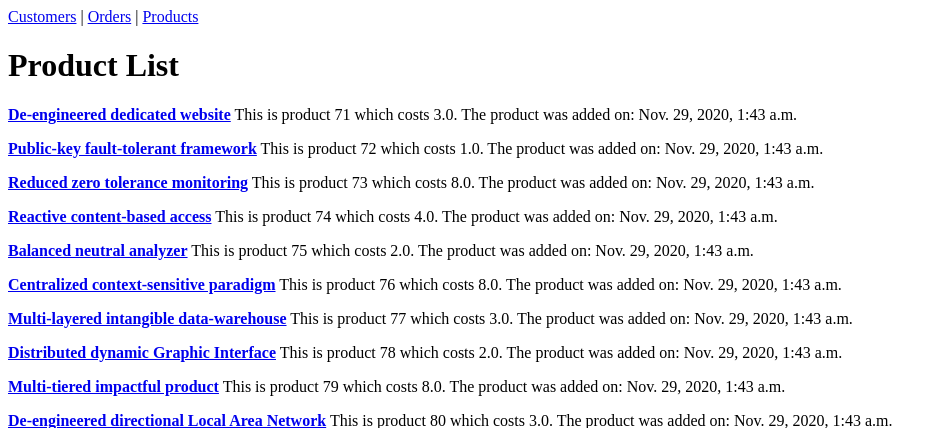
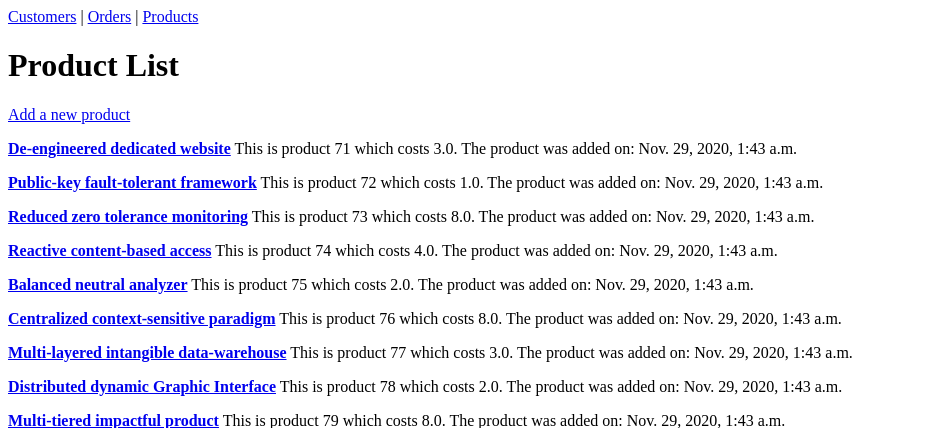
Before and after one commit to scharlau/shopping_exercise_django, a Django app: page /product_list in a window 1280 px wide. Shown: the top 428 px of the page, without its empty margins (0-943 px from the left). Run offline with Django 3.2, Linux system fonts and the light colour scheme; data comes from the database, SQL or seed files in the repository; both versions use the stored data as it was after the commit.

Commit message:
added forms

```diff
--- a/shop/templates/shop/product_detail.html
+++ b/shop/templates/shop/product_detail.html
@@ -2,9 +2,9 @@
 {% block content %}
     <h1>Acme Shopping: Product Details</h1>
 
-    <p>Product {{ product.id }}:
+    <p>Product {{ product.id }}: <a href="{% url 'product_edit' id=product.id %}">Edit</a>
       This is product {{ product.name }} which costs
       {{product.price}}. The product was added on: {{ product.created_date }}
    </p>
-
+   <p><a href="{% url 'product_delete' id=product.id %}">Delete the product</a></p>
     {% endblock %}
--- a/shop/templates/shop/product_list.html
+++ b/shop/templates/shop/product_list.html
@@ -1,7 +1,7 @@
   {% extends 'shop/base.html' %}
   {% block content %}
     <h1>Product List</h1>
-
+    <p><a href="{% url 'product_new' %}">Add a new product</a></p>
     {% for product in products %}
     <p><b> <a href="{% url 'product_detail' id=product.id %}">{{product.name }}</a></b>
       This is product {{ product.id }} which costs
--- a/shop/urls.py
+++ b/shop/urls.py
@@ -9,4 +9,7 @@ urlpatterns = [
         path('order/<int:id>/', views.order_detail, name= 'order_detail'),
         path('product_list', views.product_list, name='product_list'),
         path('product/<int:id>/', views.product_detail, name= 'product_detail'),
+        path('product_new/', views.product_new, name= 'product_new'),
+        path('product/<int:id>/edit/', views.product_edit, name= 'product_edit'),
+         path('product/<int:id>/delete/', views.product_delete, name= 'product_delete'),
         ]
--- a/shop/views.py
+++ b/shop/views.py
@@ -1,5 +1,7 @@
-from django.shortcuts import render, get_object_or_404
+from django.shortcuts import redirect, render, get_object_or_404
+from django.utils import timezone
 from .models import Customer, Order, Product
+from .forms import ProductForm
 
 # Create your views here.
 def customer_list(request):
@@ -25,3 +27,33 @@ def product_list(request):
 def product_detail(request, id):
     product = get_object_or_404(Product, id=id)
     return render(request, 'shop/product_detail.html', {'product' : product})
+
+def product_new(request):
+    if request.method=="POST":
+        form = ProductForm(request.POST)
+        if form.is_valid():
+            product = form.save(commit=False)
+            product.created_date = timezone.now()
+            product.save()
+            return redirect('product_detail', id=product.id)
+    else:
+        form = ProductForm()
+    return render(request, 'shop/product_edit.html', {'form': form})
+
+def product_edit(request, id):
+    product = get_object_or_404(Product, id=id)
+    if request.method=="POST":
+        form = ProductForm(request.POST, instance=product)
+        if form.is_valid():
+            product = form.save(commit=False)
+            product.created_date = timezone.now()
+            product.save()
+            return redirect('product_detail', id=product.id)
+    else:
+        form = ProductForm(instance=product)
+    return render(request, 'shop/product_edit.html', {'form': form})
+
+def product_delete(request, id):
+    product = get_object_or_404(Product, id=id)
+    product.delete()
+    return redirect('product_list')
```
Also changed, not shown: shop/forms.py (added, +8 -0 lines), shop/templates/shop/product_edit.html (added, +10 -0 lines), README.md, db.sqlite3.
